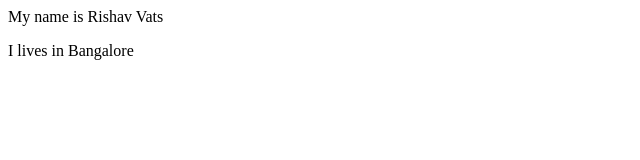
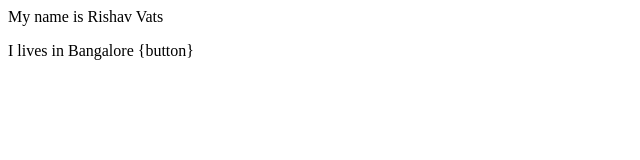
Before and after one commit to RishavKumar8578/LocalRepo, a plain HTML site: page index.html in a window 1280 px wide. Shown: the full height of the page, 0-640 px from the left. Drawn offline with Linux system fonts and the light colour scheme.

Commit message:
Add button

```diff
--- a/index.html
+++ b/index.html
@@ -1,2 +1,2 @@
 <p>My name is Rishav Vats</p>
-<p>I lives in Bangalore</p>
+<p>I lives in Bangalore {button}</p>
```
